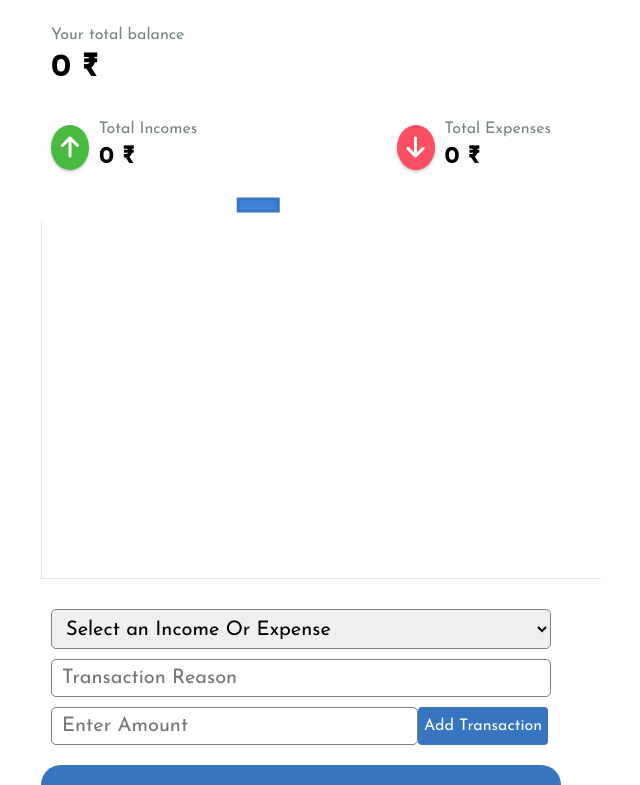
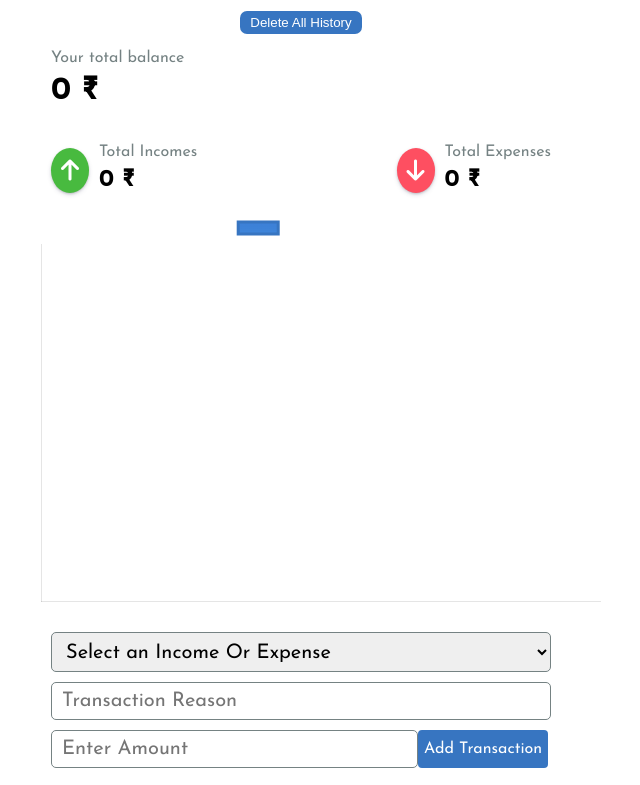
Before and after one commit to Abhishekfm/expense-tracker, a plain HTML site: page index.html in a window 1280 px wide. Shown: the part 91-876 px from the top of the page, without its empty margins (339-979 px from the left). Drawn offline with nearby package versions, Linux system fonts and the light colour scheme; a web font is replaced by a local one.

Commit message:
added btn to delete transaction history

```diff
--- a/app.js
+++ b/app.js
@@ -89,6 +89,13 @@ const myChart = new Chart(ctx, config);
 let trans_btn = document.querySelector(".add-transaction");
 let no_of_transaction = 0;
 let my_price = 0;
+let del_btn = document.querySelector(".del-btn");
+
+
+del_btn.addEventListener("click", ()=>{
+    localStorage.clear();
+    window.location.reload();
+})
 
 
 trans_btn.addEventListener('click',()=>{
--- a/index.html
+++ b/index.html
@@ -10,6 +10,7 @@
 </head>
 <body>
     <h1 class="top-head">Expense Calculator</h1>
+    <button class="del-btn">Delete All History</button>
     <div class="head">
         <div class="wallet">
             <div>
--- a/style.css
+++ b/style.css
@@ -234,6 +234,15 @@ select{
     font-size: 40px;
 }
 
+.del-btn{
+    padding: 4px 10px;
+    background-color: #3775C1;
+    color: #fff;
+    border-radius: 7px;
+    border: 0px;
+}
+
+
 @media screen and (max-width:515px) {
     .chart{
         width: 450px;
```
